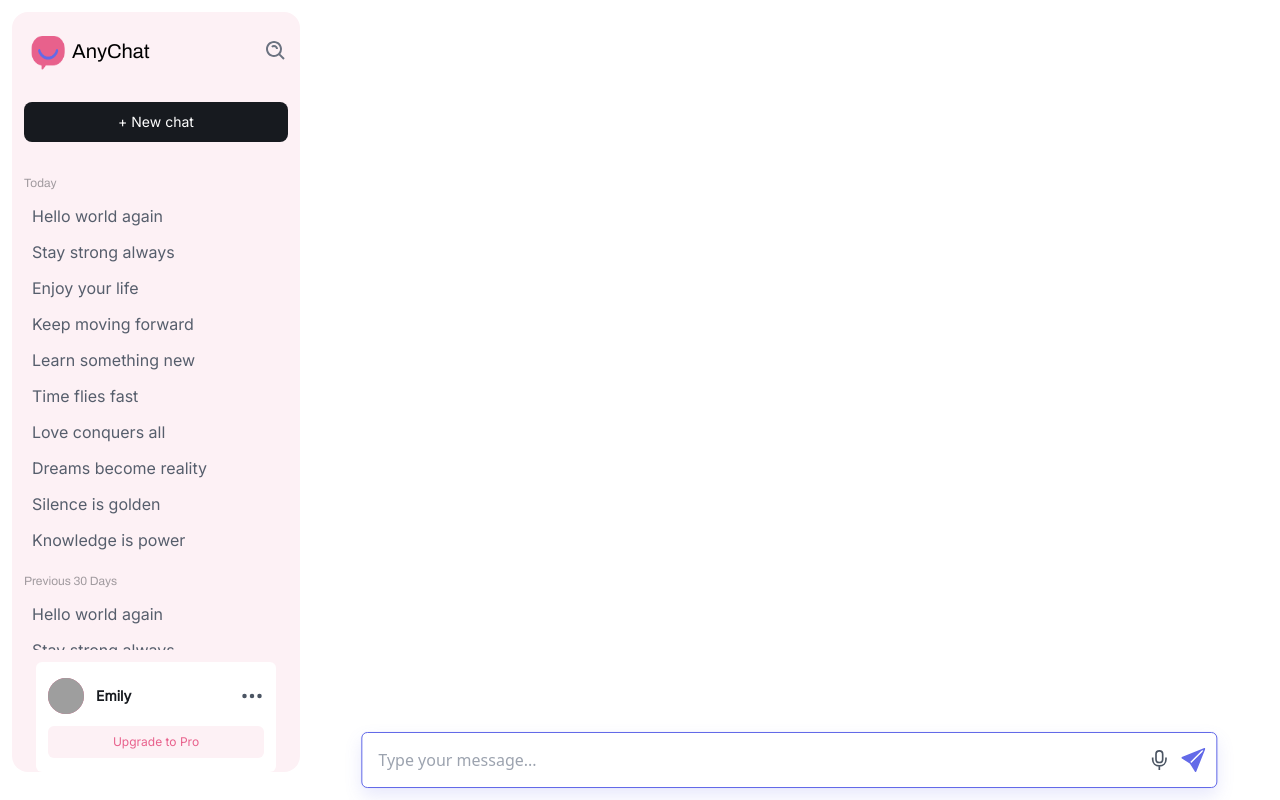
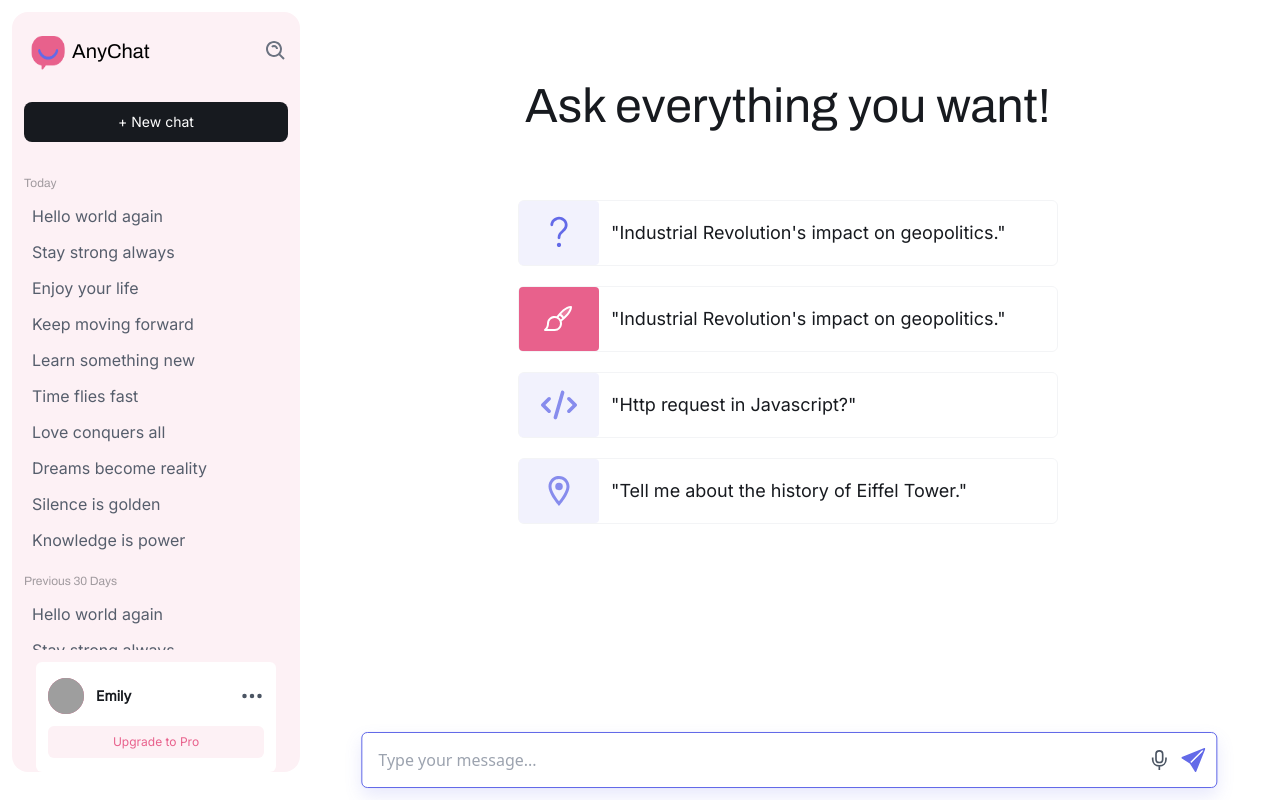
Before and after one commit to SutirthaDey/talkgpt-fe, a React (Create React App) app: page /dashboard in a window 1280 px wide. Built offline with nearby package versions, Linux system fonts and the light colour scheme; grey boxes are pictures that could not be loaded.

Commit message:
code refactored

```diff
--- a/src/features/Layout/DashboardLayout.jsx
+++ b/src/features/Layout/DashboardLayout.jsx
@@ -1,5 +1,5 @@
 import React from "react";
-import Sidebar from "./Sidebar";
+import Sidebar from "../../components/Sidebar";
 // import Header from "./Header";
 
 const DashboardLayout = ({ children }) => {
--- a/src/pages/DashboardPage.jsx
+++ b/src/pages/DashboardPage.jsx
@@ -5,7 +5,7 @@ import { BsFillSendFill } from "react-icons/bs";
 import { GrMicrophone } from "react-icons/gr";
 
 const DashboardPage = () => {
-  const [chatHistory, setChatHistory] = useState([3]);
+  const [chatHistory, setChatHistory] = useState([]);
   const [message, setMessage] = useState(null);
   return (
     <div className="w-full min-h-96 h-screen flex flex-col overflow-y-scroll scrollbar-thin scrollbar-thumb-gray-400 scrollbar-track-transparent mt-5 py-5 relative">
```
Also changed, not shown: src/components/Header.jsx (renamed from src/features/Layout/Header.jsx), src/components/Sidebar.jsx (renamed from src/features/Layout/Sidebar.jsx).
